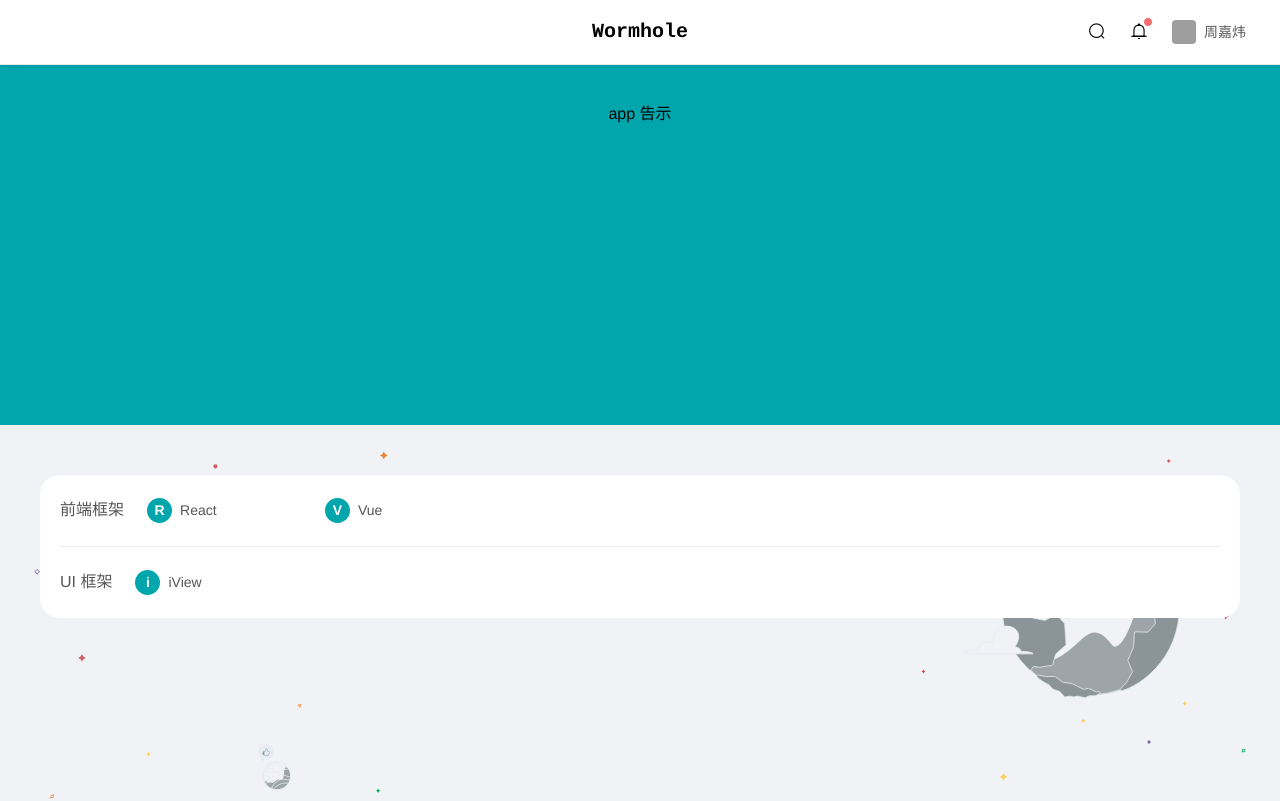
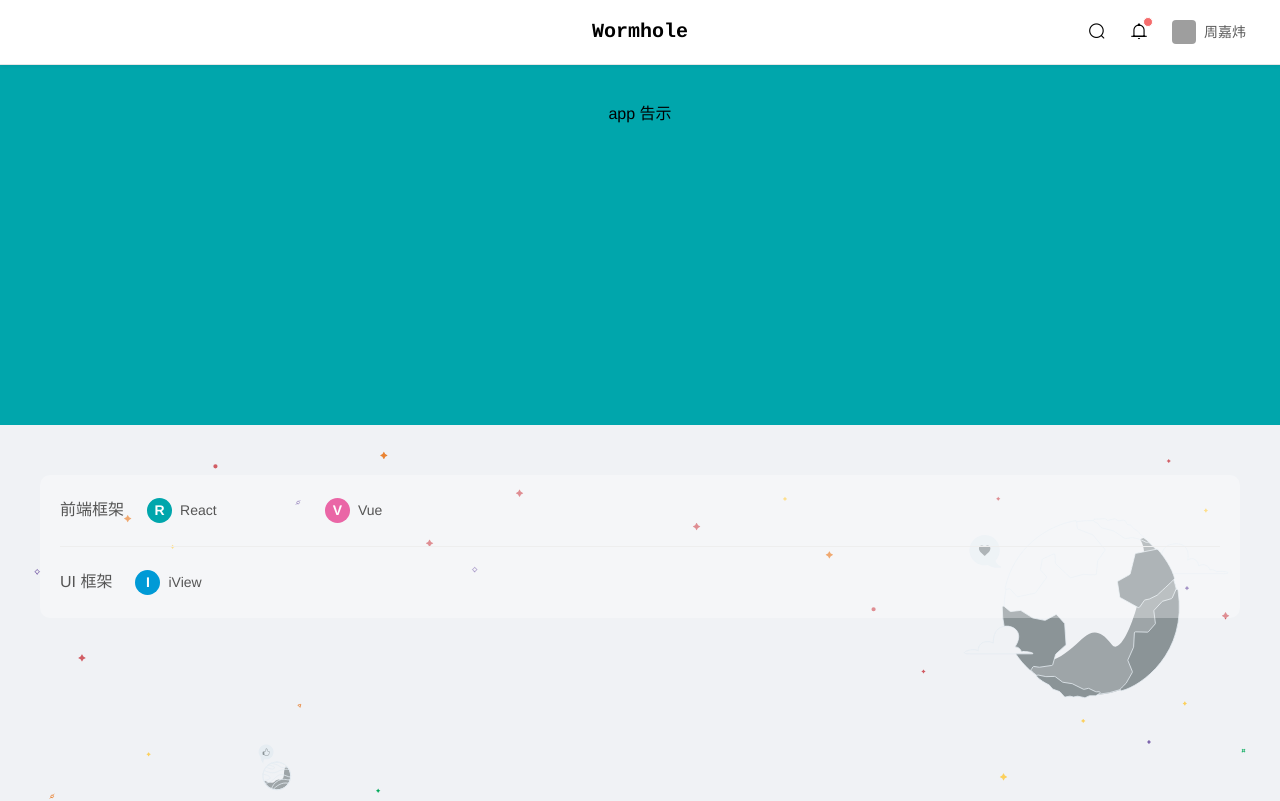
Before and after one commit to f2e-tools/Wormhole, a Vue app: page / in a window 1280 px wide. Shown: the top 801 px of the page. Built offline with nearby package versions, Linux system fonts and the light colour scheme; no server answers; grey boxes are pictures that could not be loaded.

Commit message:
feat: add random color

```diff
--- a/src/views/Main/components/Pannel.vue
+++ b/src/views/Main/components/Pannel.vue
@@ -18,7 +18,10 @@
             class="link__item--content"
             :href="linkItem.link"
           >
-            <div class="link__item--preview">{{linkItem.name.slice(0,1) || 'W'}}</div>
+            <div
+              class="link__item--preview"
+              :style="previewStyle()"
+            >{{linkItem.name.slice(0,1).toLocaleUpperCase() || 'W'}}</div>
             <div class="link__item--title">{{linkItem.name}}</div>
           </a>
         </div>
@@ -31,6 +34,18 @@ export default {
   name: 'pannel',
   data () {
     return {
+      colorSet: [
+        '#00a6ac',
+        '#f15a22',
+        '#009ad6',
+        '#145b7d',
+        '#525f42',
+        '#b69968',
+        '#00ae9d',
+        '#ea66a6',
+        '#130c0e',
+        '#444693'
+      ],
       wormhole: [
         {
           id: 1,
@@ -62,6 +77,16 @@ export default {
         }
       ]
     }
+  },
+
+  methods: {
+    previewStyle () {
+      let styleObj = { 'background-color': this.randomColor()}
+      return styleObj
+    },
+    randomColor () {
+      return this.colorSet[Math.round(Math.random() * (this.colorSet.length - 1))]
+    }
   }
 }
 </script>
@@ -69,12 +94,12 @@ export default {
 .pannel {
   margin: 0 auto;
   padding: 0 20px;
-  border-radius: 20px;
+  border-radius: 10px;
   width: 1200px;
   height: auto;
   box-sizing: border-box;
   color: #555;
-  background-color: #fff;
+  background-color: rgba(255, 255, 255, 0.3);
 }
 .pannel__item {
   display: flex;
```
Also changed, not shown: .eslintrc.js.
